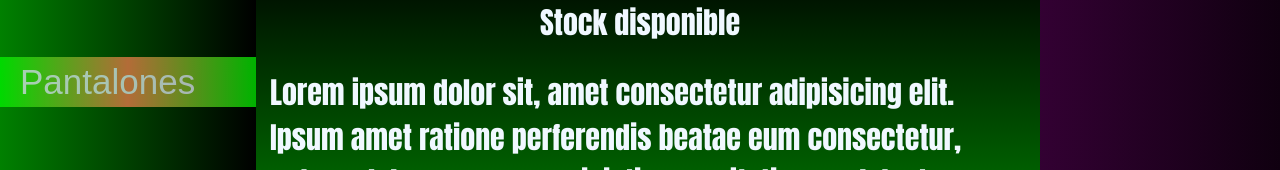
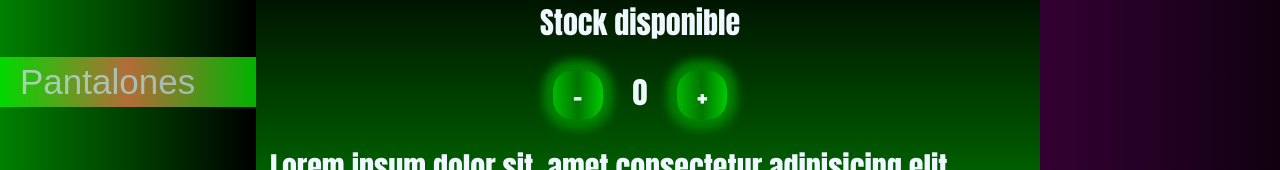
Before and after one commit to AgustinGomez12/preentrega2-Gomez, a React (Vite) app: page /item/1 in a window 1280 px wide. Shown: the part 690-860 px from the top of the page. Built offline with nearby package versions, Linux system fonts and the light colour scheme; no server answers; the database is empty.

Commit message:
Se añadio el cart y la quantity, otro funcionamientos tambien

```diff
--- a/src/App.jsx
+++ b/src/App.jsx
@@ -8,18 +8,20 @@ import QuienesSomos from "./subCoponents/QuienesSomos"
 import NavBar from "./components/NavBar"
 import ItemDetailContainer from "./components/ItemDetailContainer"
 import LogicaCarrusel from "./context/LogicaCarrusel"
+import CartProvider from "./context/CartProvider"
 
 
 function App() {
-  const [cuenta,aumentarCuenta] = useState(0)
+
 
   return (
     <BrowserRouter>
+    <CartProvider>
     <LogicaCarrusel>
-    <NavBar cuenta={cuenta}>
+    <NavBar>
     <Routes>
-      <Route path="/" element={<ItemListContainer greeting = "INICIO" aumentarCuenta={aumentarCuenta} cuenta={cuenta}/>}/>
-      <Route path="/category/:categoryId" element={<ItemListContainer greeting = "Productos" aumentarCuenta={aumentarCuenta} cuenta={cuenta}/>}/>
+      <Route path="/" element={<ItemListContainer greeting = "INICIO"/>}/>
+      <Route path="/category/:categoryId" element={<ItemListContainer greeting = "Productos" />}/>
       <Route path="/item/:id" element={<ItemDetailContainer/>}/>
       <Route path="/Registrarse" element={<Registrarse/>}/>
       <Route path="/Iniciar sesiòn" element={<IniciarSesion/>}/>
@@ -28,6 +30,7 @@ function App() {
     </Routes>
     </NavBar>
      </LogicaCarrusel>
+     </CartProvider>
     </BrowserRouter>
   )
 }
--- a/src/components/CartWidget.jsx
+++ b/src/components/CartWidget.jsx
@@ -1,10 +1,14 @@
+import { useContext } from "react";
 import carrito from "../assets/shopping-cart-svgrepo-com.svg";
-export const CartWidget = ({cuenta}) => {
+import { Cart } from "../context/CartProvider";
+export const CartWidget = () => {
+
+  const {quantity} = useContext(Cart)
 
   return (
     <div className="container-carrito">
       <img src={carrito} alt="" />
-      <span>({cuenta})</span>
+      <span>({quantity})</span>
     </div>
   );
 };
--- a/src/components/Item.jsx
+++ b/src/components/Item.jsx
@@ -1,22 +1,19 @@
-import React from "react";
 import { Link } from "react-router-dom";
 
-const Item = ({ item, aumentarCuenta }) => {
-  const añadirAlcarrito = () => {
-    aumentarCuenta((aumentar) => aumentar + 1);
-  };
+const Item = ({ item }) => {
+
 
   return (
     <div className="item">
-      <Link to={`/item/${item.id}`} className="link-detail">
+      <div  className="link-detail">
         <h2>{item.titulo}</h2>
         <figure>
            <img src={item.image} alt="" />
         </figure>
         <p>$ {item.precio}</p>
         <p>Stock disponible {item.stock}</p>
-      </Link>
-      <button onClick={añadirAlcarrito}>Añadir al carrito</button>
+      </div>
+     <Link to={`/item/${item.id}`}><button >Detail</button></Link>
     </div>
   );
 };
--- /dev/null
+++ b/src/components/ItemCount.jsx
@@ -0,0 +1,42 @@
+import { count } from 'firebase/firestore'
+import React, { useContext, useState } from 'react'
+
+
+const ItemCount = ({producto, count, setCount}) => {
+
+
+
+  const añadir = () => {
+   if(count < producto.stock) {
+    setCount(count => count + 1)
+   }
+
+  }
+
+  const restar = () => {
+    if(count === 0){
+
+    }else{
+    setCount(count => count - 1)
+}
+  }
+
+
+  return (
+    <div className='container-botonesCuenta'>
+        <button onClick={restar}>
+            -
+        </button>
+
+        <span>
+            {count}
+        </span>
+
+        <button onClick={añadir} >
+             +
+        </button>
+    </div>
+  )
+}
+
+export default ItemCount
--- a/src/components/ItemDetail.jsx
+++ b/src/components/ItemDetail.jsx
@@ -1,19 +1,48 @@
-import React from "react";
+import React, { useContext, useState } from "react";
+import { Cart } from "../context/CartProvider";
+import ItemCount from "./ItemCount";
 
 const ItemDetail = ({ producto }) => {
+  //Funcion para añadir al carrito con context
+  const {addCart} = useContext(Cart)
+  //Funcion para añadir al carrito con context
+
+
+
+  //Estado para definir la cantidad que se requiere comprar
+  const [count, setCount] = useState(0)
+  //Estado para definir la cantidad que se requiere comprar
+
+
+  //Estado para la vicibilidad del boton
+  const [visibility,setVisibility] = useState(true)
+  //Estado para la vicibilidad del boton
+
+
+  //Funcion para añadir al carrito el determinado Item
+  const handleCart = () => {
+    addCart(producto, count)
+    if(count){
+      setVisibility(false)
+    }
+
+  }
+  //Funcion para añadir al carrito el determinado Item
+
   return (
     <div className="productoDetallado">
       <img src={producto.image} alt="" />
       <h2>{producto.titulo}</h2>
       <p>$ {producto.precio}</p>
       <p>Stock disponible {producto.stock}</p>
+      {visibility ?<ItemCount producto={producto} count={count} setCount={setCount}/> : <h3>Continua con la compra</h3>}
       <p>
         Lorem ipsum dolor sit, amet consectetur adipisicing elit. Ipsum amet
         ratione perferendis beatae eum consectetur, autem, doloremque
         perspiciatis exercitationem delectus ipsam corporis corrupti aliquid
         tempore praesentium molestias nobis tenetur eaque!
       </p>
-      <button>Añadir al carrito</button>
+      {visibility ? <button onClick={handleCart}>Añadir al carrito</button> : <button>Vamos al carrito</button>}
     </div>
   );
 };
--- /dev/null
+++ b/src/context/CartProvider.jsx
@@ -0,0 +1,44 @@
+import React, {createContext,useState} from "react";
+
+
+export const Cart = createContext();
+
+
+export const CartProvider = ({children}) => {
+ //Estados para el carrtio
+ const [cart , setCart] = useState([])
+ const [quantity, setQuantity] = useState(0)
+ //Estados para el carrito
+
+ const addCart = (product,productQuantity) => {
+  const cartConfirmed = isInCart(product.id)
+  let cartUpdate = [...cart]
+  if (cartConfirmed) {
+      cartUpdate = cart.map( cartProduct => {
+        if(cartProduct.id === product.id){
+           return{
+             ...cartProduct,
+             quantity: cartProduct.quantity + productQuantity
+           }
+        }
+      })
+  }else {
+    cartUpdate.push({...product, quantity: productQuantity})
+  }
+  setCart(cartUpdate)
+  setQuantity(cartUpdate.length)
+ }
+
+ const isInCart = (productId) => {
+    return cart.some(cartProduct => cartProduct.id === productId)
+ }
+
+return(
+<Cart.Provider value={{cart, addCart, quantity,}}>
+  {children}
+</Cart.Provider>
+);
+
+};
+
+export default CartProvider
--- a/src/scss/styles/detailitem.scss
+++ b/src/scss/styles/detailitem.scss
@@ -18,6 +18,29 @@
         padding: 30px;
         border-radius: 30px;
         gap: 25px;
+
+        h3 {
+            font-family:"Anton", sans-serif ;
+            color: aliceblue;
+            font-size: 30px;
+        }
+
+        .container-botonesCuenta{
+            display: flex;
+            width: 100%;
+            justify-content: center;
+            gap: 30px;
+
+         span {
+            font-size: 30px;
+            font-family: "Anton", sans-serif;
+            color: aliceblue;
+         }
+
+         button {
+            width: 50px;
+         }
+        }
 
         img{
             border-radius: 30px;
--- a/src/scss/styles/itemlistcontainer.scss
+++ b/src/scss/styles/itemlistcontainer.scss
@@ -195,7 +195,7 @@
         border-radius: 20px;
         position: relative;
         cursor: pointer;
-
+        text-decoration: none;
         &:hover{
             zoom: 1.1;
             box-shadow: 0 0 30px 20px green;
@@ -205,7 +205,7 @@
             display: flex;
             flex-direction: column;
             align-items: center;
-            text-decoration: none;
+
         }
 
         h2{
```
